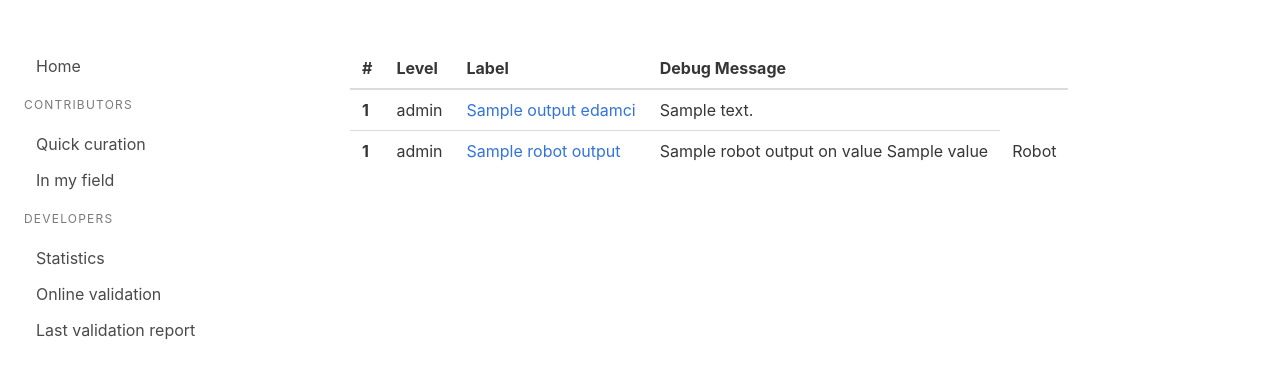
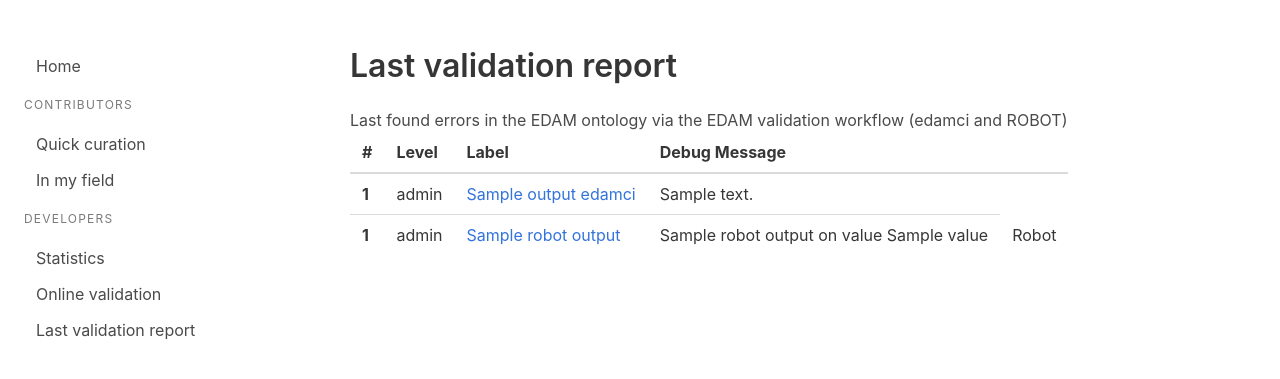
Before and after one commit to edamontology/edam-sandbox, a Flask app: template src/webapp/templates/edam_last_report.html in a window 1280 px wide. Shown: the top 379 px of the page. Run offline with Flask 2, Linux system fonts and the light colour scheme; the template is opened without the code that fills it: most values are stand-ins (such as "Sample title", 1, 10 or a date in 2020).

Commit message:
added title

```diff
--- a/src/webapp/templates/edam_last_report.html
+++ b/src/webapp/templates/edam_last_report.html
@@ -6,11 +6,8 @@
 
 {% block body %}
 
-<!-- <h1 class="title">Last found errors in the EDAM ontology</h1>
-<p>{% for r in output_edamci %}
-    <p>{{r}}</p>
-{% endfor %}
-</p> -->
+<h1 class="title">Last validation report</h1>
+<p>Last found errors in the EDAM ontology via the EDAM validation workflow (edamci and ROBOT)</p>
 
 <table class="table">
     <thead>
```
